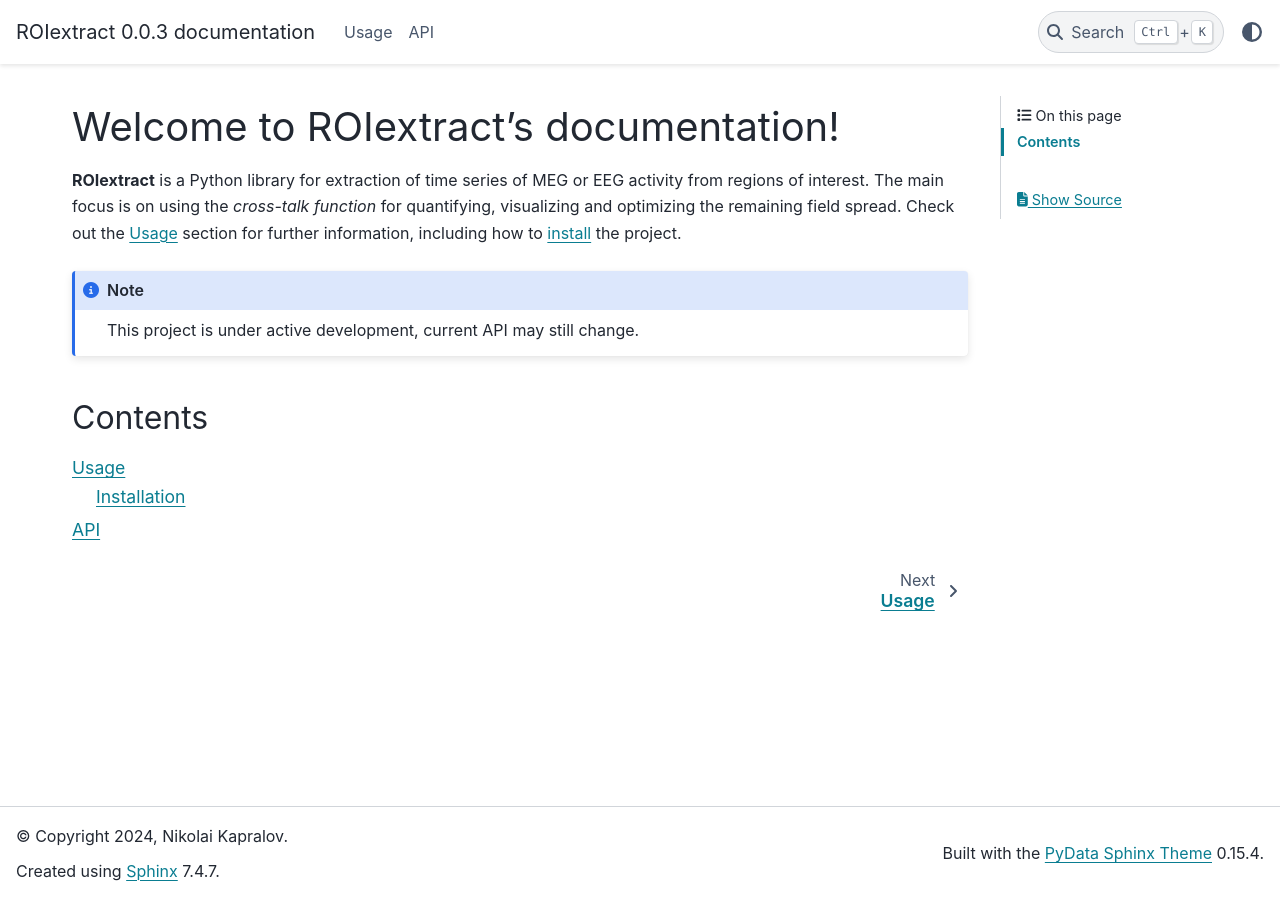
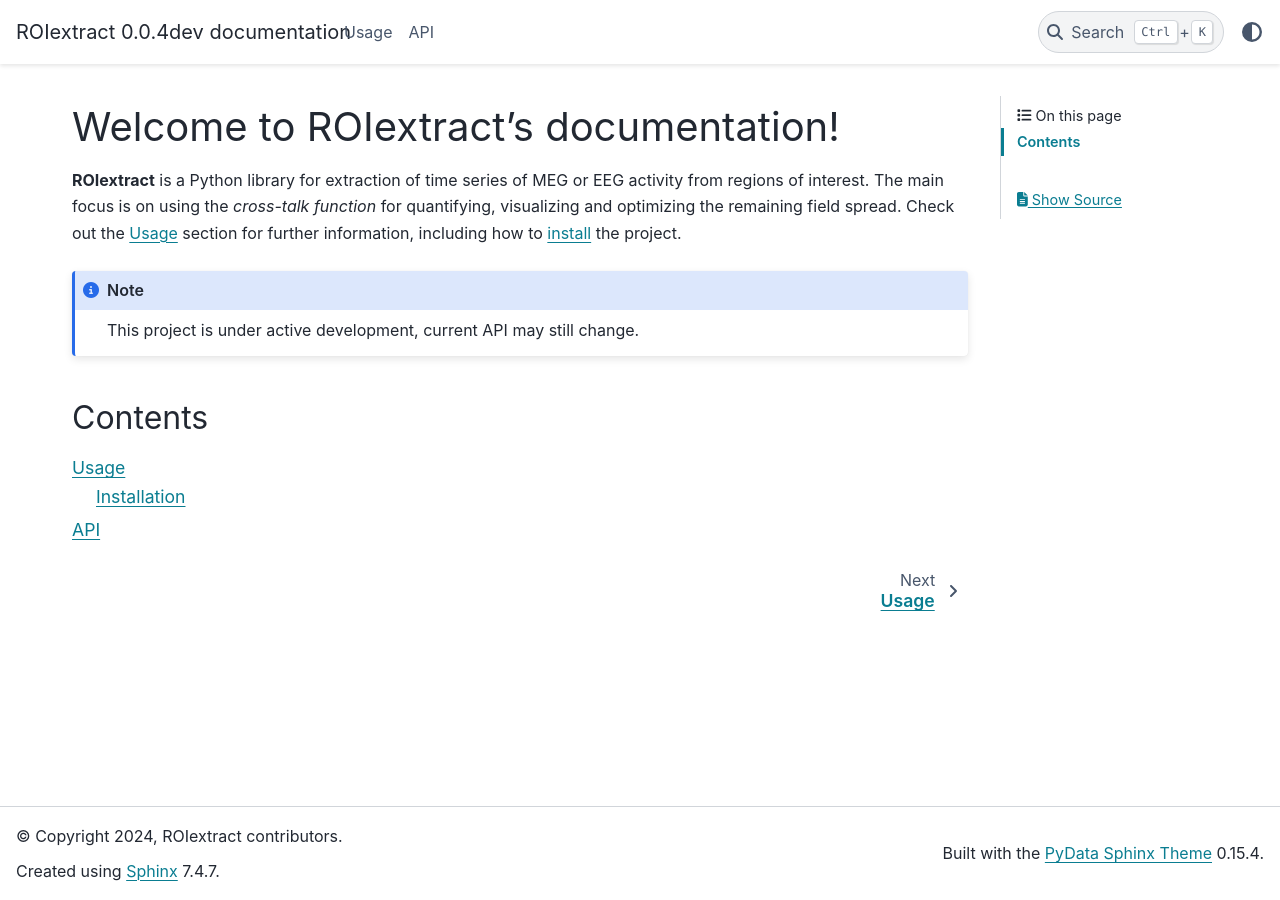
Before and after one commit to ctrltz/roiextract, a Sphinx documentation site: the page built from docs/index.rst, in a window 1280 px wide. Built offline with Sphinx 7.4.7 and the PyData theme 0.15.4, drawn with Linux system fonts in a browser that asks for light colours.

Commit message:
Bump the version

```diff
--- a/docs/conf.py
+++ b/docs/conf.py
@@ -6,10 +6,12 @@
 # -- Project information -----------------------------------------------------
 # https://www.sphinx-doc.org/en/master/usage/configuration.html#project-information
 
+import roiextract
+
 project = "ROIextract"
-copyright = "2024, Nikolai Kapralov"
-author = "Nikolai Kapralov"
-release = "0.0.3"
+copyright = "2024, ROIextract contributors"
+author = "ROIextract contributors"
+release = roiextract.__version__
 
 # -- General configuration ---------------------------------------------------
 # https://www.sphinx-doc.org/en/master/usage/configuration.html#general-configuration
--- a/pyproject.toml
+++ b/pyproject.toml
@@ -4,7 +4,7 @@ build-backend = "hatchling.build"
 
 [project]
 name = "roiextract"
-version = "0.0.3"
+version = "0.0.4dev"
 authors = [
     { name="Nikolai Kapralov", email="kapralov@cbs.mpg.de" }
 ]
--- a/src/roiextract/__init__.py
+++ b/src/roiextract/__init__.py
@@ -3,4 +3,4 @@ try:
 
     __version__ = version("roiextract")
 except Exception:
-    __version__ = "Failed to determine the version"
+    __version__ = "0.0.0"
```
